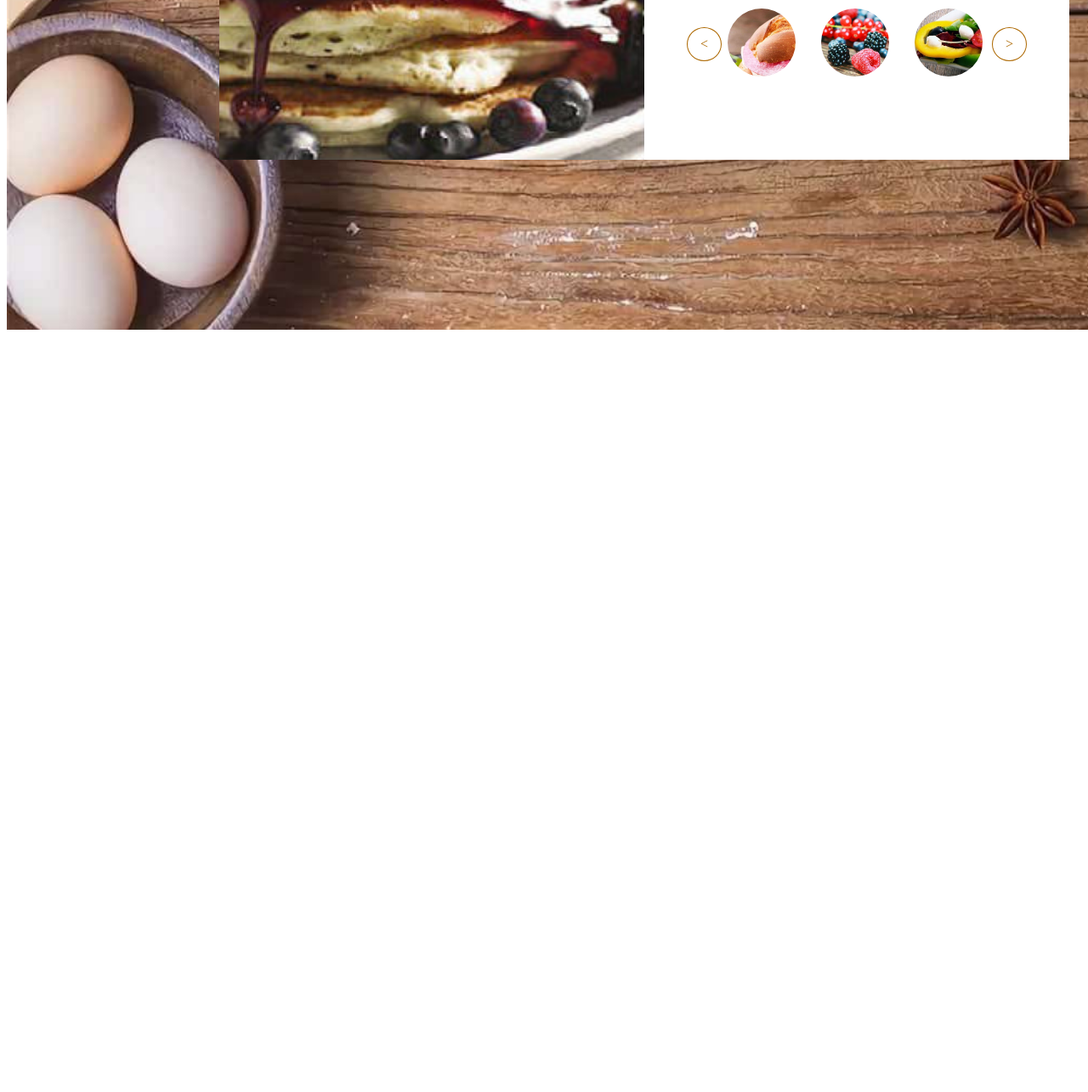
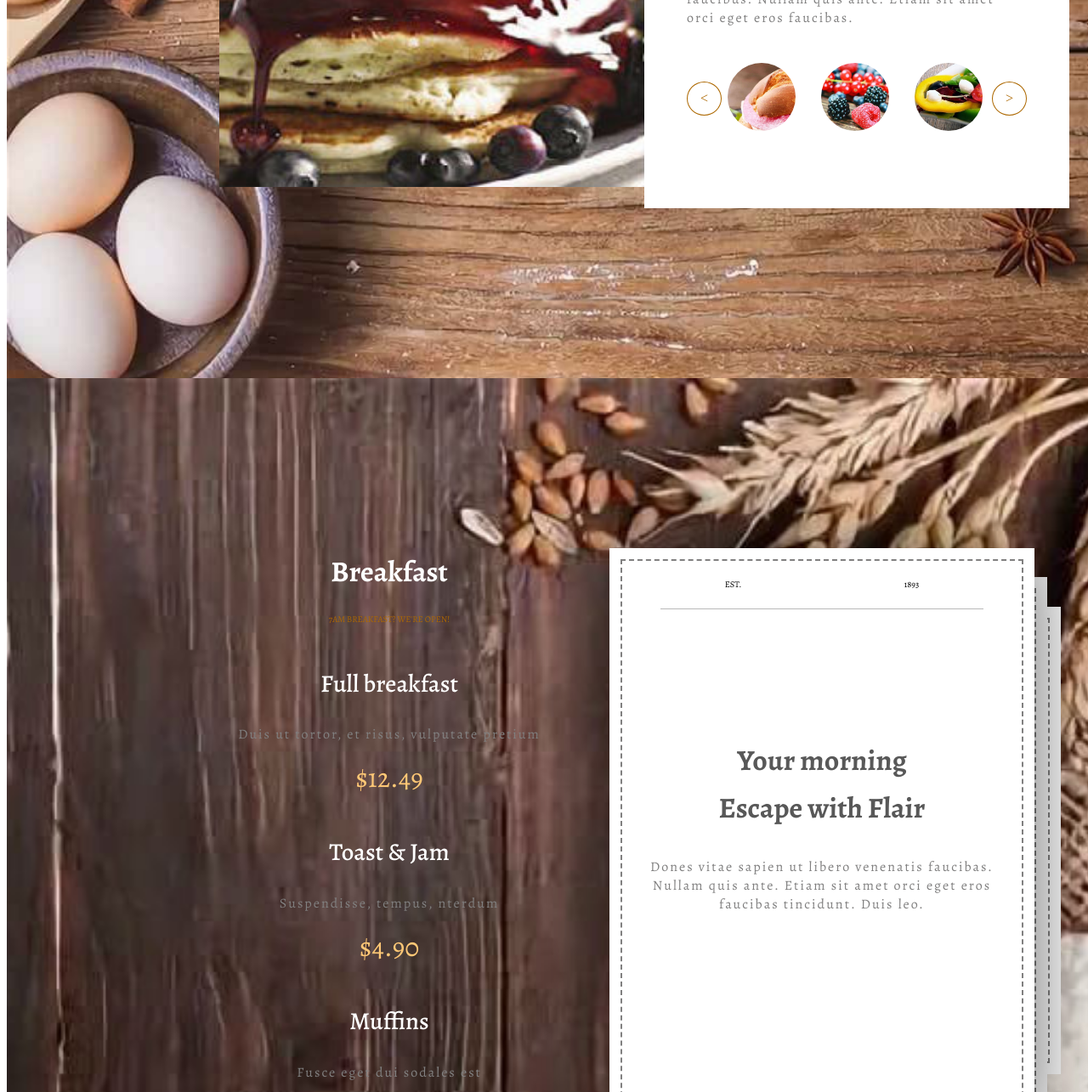
Before and after one commit to Atichka/Bakery, a website built with webpack: page src/index.html in a window 1280 px wide. Shown: the part 2398-3683 px from the top of the page at 85% size. Before the commit the page ends 2794 px from the top, so only its background shows below. Built offline with nearby package versions, Linux system fonts and the light colour scheme.

Commit message:
add block breakfast

```diff
--- /dev/null
+++ b/src/block/breakfast/__block/breakfast__block.css
@@ -0,0 +1,4 @@
+.breakfast__block {
+  padding-left: 40px;
+  padding-right: 40px;
+}
--- /dev/null
+++ b/src/block/breakfast/__container/breakfast__container.css
@@ -0,0 +1,6 @@
+.breakfast__container {
+  display: grid;
+  grid-template-columns: auto 500px;
+  gap: 40px;
+  padding: 200px 200px;
+}
--- /dev/null
+++ b/src/block/breakfast/__page-one/breakfast__page-one.css
@@ -0,0 +1,4 @@
+.breakfast__page-one {
+  height: 80%;
+  right: 0;
+}
--- /dev/null
+++ b/src/block/breakfast/__page-three/breakfast__page-three.css
@@ -0,0 +1,6 @@
+.breakfast__page-three {
+  height: 100%;
+  right: 31px;
+  box-shadow: 0 0 85px rgba(0,0,0,0.6);
+  /* padding: 30px; */
+}
--- /dev/null
+++ b/src/block/breakfast/__page-two/breakfast__page-two.css
@@ -0,0 +1,4 @@
+.breakfast__page-two {
+  height: 90%;
+  right: 16px;
+}
--- /dev/null
+++ b/src/block/breakfast/__page/breakfast__page.css
@@ -0,0 +1,12 @@
+.breakfast__page {
+  background-color: white;
+  width: 100%;
+  outline: 2px dashed #818080;
+  outline-offset: -15px;
+  position: absolute;
+  top: 0;
+  bottom: 0;
+  left: auto;
+  margin: auto;
+  text-align: center;
+}
--- /dev/null
+++ b/src/block/breakfast/__pic/breakfast__pic.css
@@ -0,0 +1,3 @@
+.breakfast__pic {
+  position: relative;
+}
--- /dev/null
+++ b/src/block/breakfast/__sale/breakfast__sale.css
@@ -0,0 +1,8 @@
+.breakfast__sale {
+  font-family: 'Alegreya-Regular';
+  font-weight: 50;
+  color: #ffc876;
+  font-size: 2rem;
+  line-height: 2.5rem;
+  margin: 20px 0 0;
+}
--- /dev/null
+++ b/src/block/breakfast/__text/breakfast__text.css
@@ -0,0 +1,3 @@
+.breakfast__text {
+  text-align: center;
+}
--- /dev/null
+++ b/src/block/breakfast/__year/breakfast__year.css
@@ -0,0 +1,10 @@
+.breakfast__year {
+  display: grid;
+  grid-template-columns: auto auto;
+  gap: 40px;
+  text-align: center;
+  margin: 15px 60px 150px;
+  position: relative;
+  padding: 0 0 20px;
+  border-bottom: 1px solid #b9b8b8;
+}
--- /dev/null
+++ b/src/block/breakfast/breakfast.css
@@ -0,0 +1,17 @@
+@import url(./__container/breakfast__container.css);
+@import url(./__text/breakfast__text.css);
+@import url(./__sale/breakfast__sale.css);
+@import url(./__page/breakfast__page.css);
+@import url(./__pic/breakfast__pic.css);
+@import url(./__page-one/breakfast__page-one.css);
+@import url(./__page-two/breakfast__page-two.css);
+@import url(./__page-three/breakfast__page-three.css);
+@import url(./__year/breakfast__year.css);
+@import url(./__block/breakfast__block.css);
+
+.breakfast {
+  background-image: url(../../images/breakfast.jpg);
+  background-size: cover;
+  background-position: 50%;
+  background-repeat: no-repeat;
+}
--- /dev/null
+++ b/src/block/text/__color/_black/text__color_black.css
@@ -0,0 +1,3 @@
+.text__color_black {
+  color: black;
+}
--- /dev/null
+++ b/src/block/text/__color/_white/text__color_white.css
@@ -0,0 +1,3 @@
+.text__color_white {
+  color: white;
+}
--- /dev/null
+++ b/src/block/text/__color/text__color.css
@@ -0,0 +1,2 @@
+@import url(./_white/text__color_white.css);
+@import url(./_black/text__color_black.css);
--- a/src/block/text/text.css
+++ b/src/block/text/text.css
@@ -1,2 +1,3 @@
 @import url(./__left/text__left.css);
 @import url(./__right/text__right.css);
+@import url(./__color/text__color.css);
--- a/src/block/title/title.css
+++ b/src/block/title/title.css
@@ -3,7 +3,6 @@
   font-weight: 50;
   color: rgb(88, 88, 88);
 	font-size: 2.125rem;
-	line-height: 1.5rem;
+	line-height: 3.5rem;
   margin: 0;
-  /* border: 1px solid red; */
 }
--- a/src/index.css
+++ b/src/index.css
@@ -13,3 +13,4 @@
 @import url(./block/text/text.css);
 @import url(./block/food/food.css);
 @import url(../node_modules/swiper/css/swiper.min.css);
+@import url(./block/breakfast/breakfast.css);
--- a/src/index.html
+++ b/src/index.html
@@ -103,7 +103,38 @@
           <div class="food__time">
             <p class="label">READY IN</p>
             <h1 class="foot__title">40</h1>
-            <p class="food__paragraph">min</p>
+            <p class="food__paragraph">mins</p>
+          </div>
+        </div>
+      </div>
+    </section>
+    <section class="breakfast">
+      <div class="breakfast__container">
+        <div class="breakfast__text">
+          <h1 class="title text__color_white">Breakfast</h1>
+          <div class="label">7AM BREAKFAST? WE'RE OPEN!</div>
+          <h2 class="subtitle text__color_white">Full breakfast</h2>
+          <p class="paragraph">Duis ut tortor, et risus, vulputate pretium</p>
+          <div class="breakfast__sale">$12.49</div>
+          <h2 class="subtitle text__color_white">Toast & Jam</h2>
+          <p class="paragraph">Suspendisse, tempus, nterdum</p>
+          <div class="breakfast__sale">$4.90</div>
+          <h2 class="subtitle text__color_white">Muffins</h2>
+          <p class="paragraph">Fusce eget dui sodales est</p>
+          <div class="breakfast__sale">$3.95</div>
+        </div>
+        <div class="breakfast__pic">
+          <div class="breakfast__page breakfast__page-one"></div>
+          <div class="breakfast__page breakfast__page-two"></div>
+          <div class="breakfast__page breakfast__page-three">
+            <div class="breakfast__year">
+              <p class="label text__color_black">EST.</p>
+              <p class="label text__color_black">1893</p>
+            </div>
+            <div class="breakfast__block">
+              <div class="title">Your morning </br> Escape with Flair</div>
+              <p class="paragraph">Dones vitae sapien ut libero venenatis faucibas. Nullam quis ante. Etiam sit amet orci eget eros faucibas tincidunt. Duis leo.</p>
+            </div>
           </div>
         </div>
       </div>
```
Also changed, not shown: src/images/breakfast.jpg (added).
